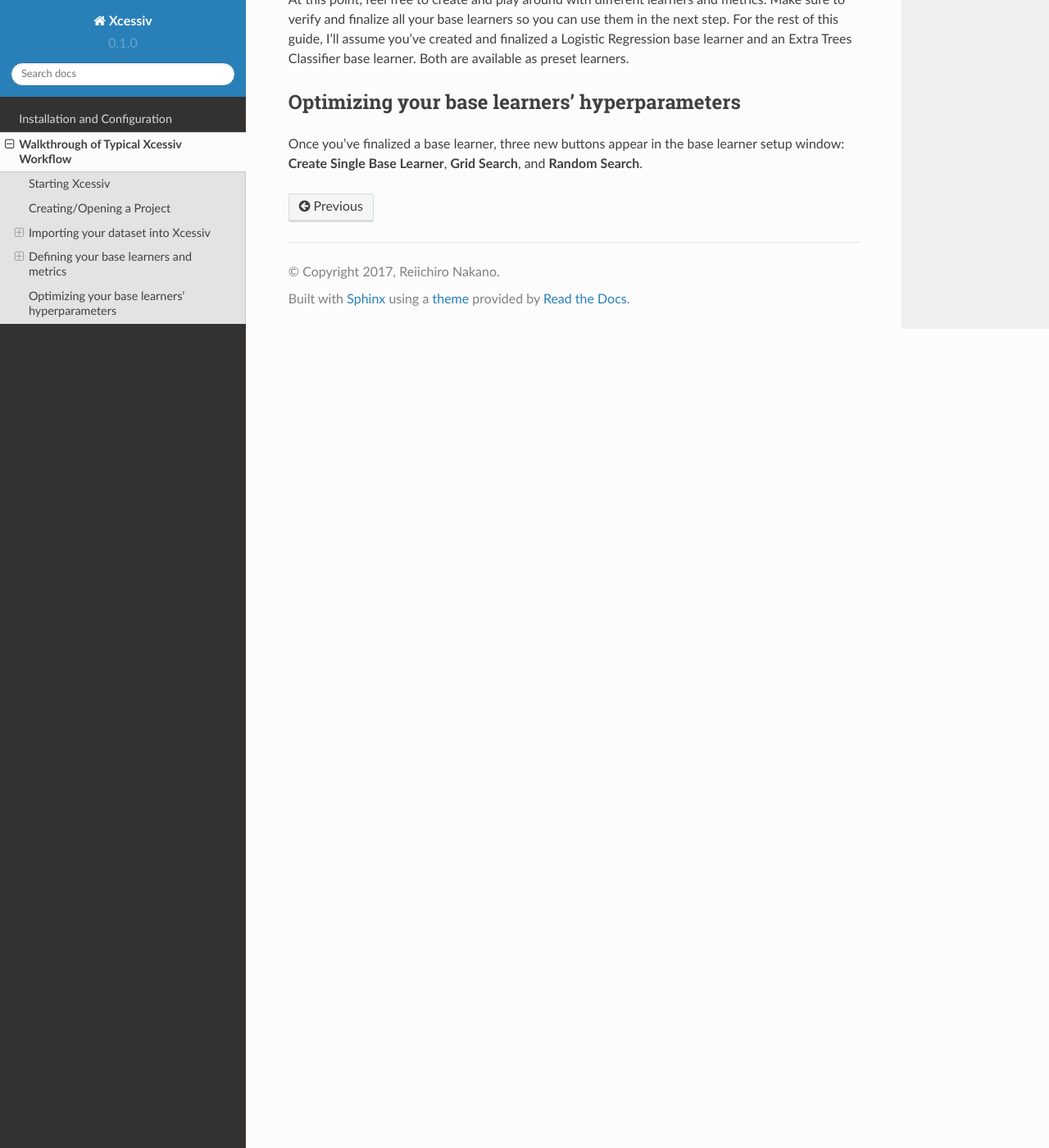
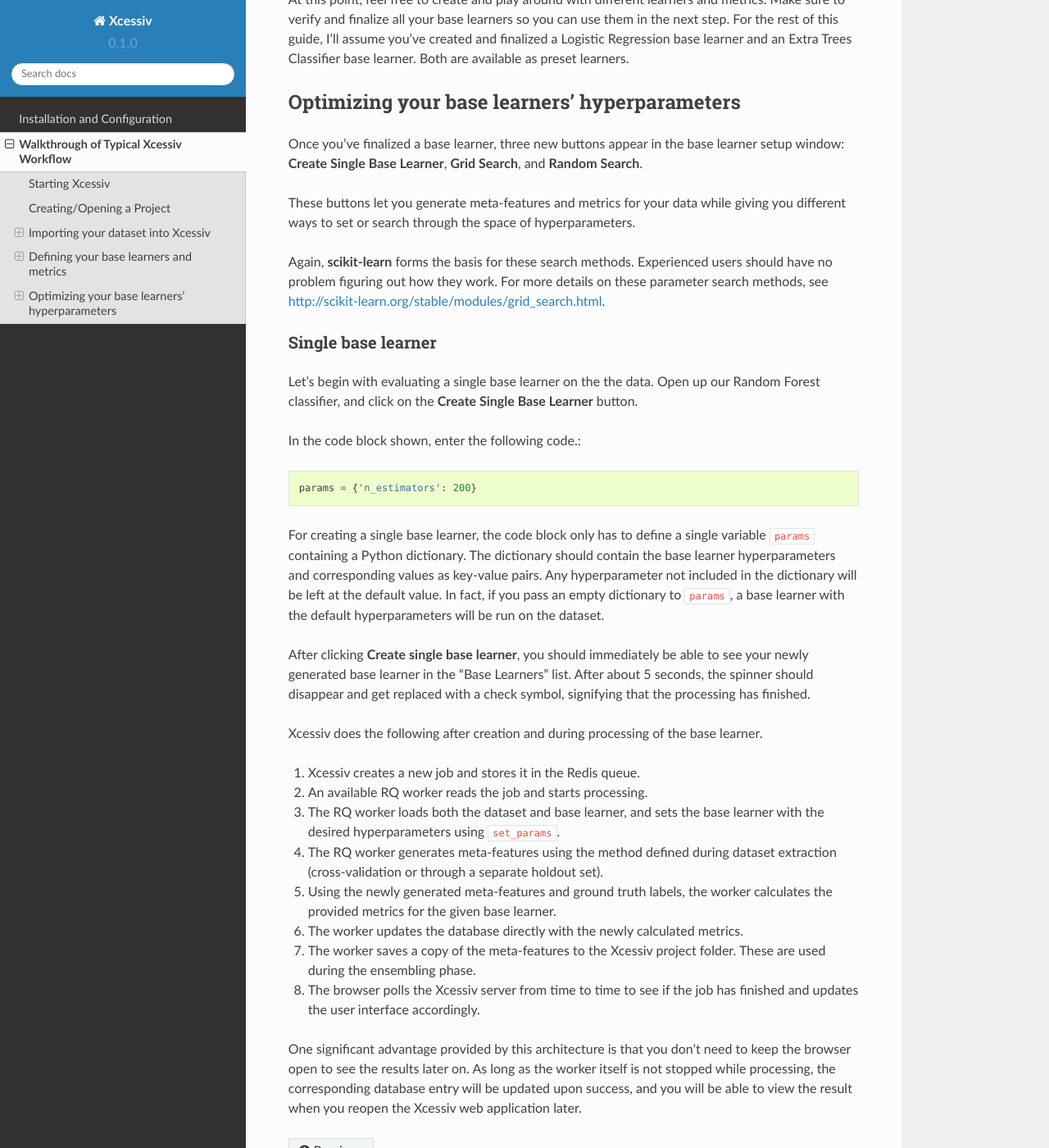
Before and after one commit to reiinakano/xcessiv, a Sphinx documentation site: the page built from docs/walkthrough.rst, in a window 1280 px wide and 1400 px high, scrolled down 9497 px. Shown: the whole window at 82% size. Built offline with Sphinx 7.4.7 and the Read the Docs theme 2.0.0, drawn with Linux system fonts in a browser that asks for light colours; grey boxes are pictures that could not be loaded.

Commit message:
update docs walkthrough create single base learner

```diff
--- a/docs/walkthrough.rst
+++ b/docs/walkthrough.rst
@@ -250,3 +250,33 @@ Optimizing your base learners' hyperparameters
 ----------------------------------------------
 
 Once you've finalized a base learner, three new buttons appear in the base learner setup window: **Create Single Base Learner**, **Grid Search**, and **Random Search**.
+
+These buttons let you generate meta-features and metrics for your data while giving you different ways to set or search through the space of hyperparameters.
+
+Again, **scikit-learn** forms the basis for these search methods. Experienced users should have no problem figuring out how they work. For more details on these parameter search methods, see http://scikit-learn.org/stable/modules/grid_search.html.
+
+Single base learner
+~~~~~~~~~~~~~~~~~~~
+
+Let's begin with evaluating a single base learner on the the data. Open up our Random Forest classifier, and click on the **Create Single Base Learner** button.
+
+In the code block shown, enter the following code.::
+
+   params = {'n_estimators': 200}
+
+For creating a single base learner, the code block only has to define a single variable ``params`` containing a Python dictionary. The dictionary should contain the base learner hyperparameters and corresponding values as key-value pairs. Any hyperparameter not included in the dictionary will be left at the default value. In fact, if you pass an empty dictionary to ``params``, a base learner with the  default hyperparameters will be run on the dataset.
+
+After clicking **Create single base learner**, you should immediately be able to see your newly generated base learner in the "Base Learners" list. After about 5 seconds, the spinner should disappear and get replaced with a check symbol, signifying that the processing has finished.
+
+Xcessiv does the following after creation and during processing of the base learner.
+
+1) Xcessiv creates a new job and stores it in the Redis queue.
+2) An available RQ worker reads the job and starts processing.
+3) The RQ worker loads both the dataset and base learner, and sets the base learner with the desired hyperparameters using ``set_params``.
+4) The RQ worker generates meta-features using the method defined during dataset extraction (cross-validation or through a separate holdout set).
+5) Using the newly generated meta-features and ground truth labels, the worker calculates the provided metrics for the given base learner.
+6) The worker updates the database directly with the newly calculated metrics.
+7) The worker saves a copy of the meta-features to the Xcessiv project folder. These are used during the ensembling phase.
+8) The browser polls the Xcessiv server from time to time to see if the job has finished and updates the user interface accordingly.
+
+One significant advantage provided by this architecture is that you don't need to keep the browser open to see the results later on. As long as the worker itself is not stopped while processing, the corresponding database entry will be updated upon success, and you will be able to view the result when you reopen the Xcessiv web application later.
```
